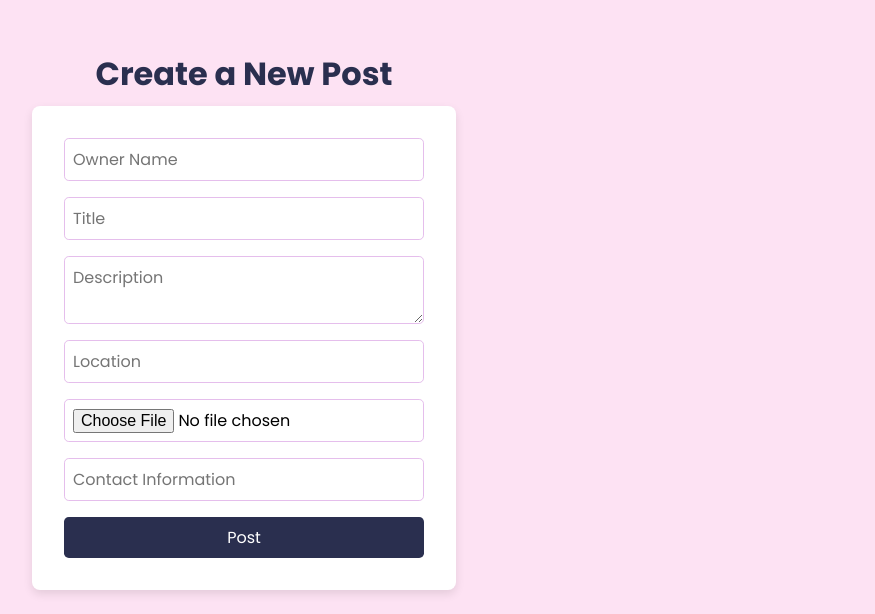
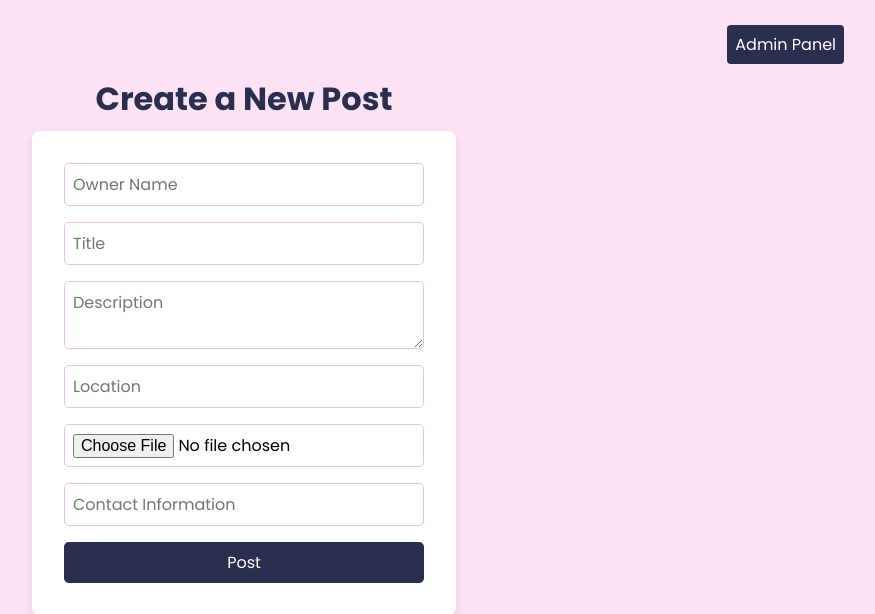
Before and after one commit to adityadhiman-in/questify, a Node server app: page / in a window 1280 px wide. Shown: the part 104-718 px from the top of the page, without its empty margins (396-1271 px from the left). Run offline with Node 20, Linux system fonts and the light colour scheme; the visitor is signed in with stand-in values (Sample User, id 1); some libraries are stand-ins or nearby versions.

Commit message:
admin panel feature implemented successfully

```diff
--- a/server.js
+++ b/server.js
@@ -80,7 +80,7 @@ app.get("/", ensureAuthenticated, async (req, res) => {
   if (user.isAdmin) {
     admin = true;
   }
-  res.render("home", { posts: [] });
+  res.render("home", { posts: [], admin });
 });
 
 // Server configuration
--- a/views/home.ejs
+++ b/views/home.ejs
@@ -1,4 +1,20 @@
-<%- include("partials/header.ejs") %>
+<%- include("partials/header.ejs") %> <% if (admin) { %>
+<div style="text-align: right; margin-right: 2.5rem" class="adminPanel">
+  <li>
+    <a
+      href="/users/admin"
+      style="
+        background-color: #2a2f4f;
+        color: #fff;
+        padding: 0.5rem;
+        border-radius: 0.25rem;
+      "
+      >Admin Panel</a
+    >
+  </li>
+  <% } %>
+</div>
+
 <div class="flexBetween">
   <div class="homeContainer">
     <div class="container my-5">
--- a/views/partials/header.ejs
+++ b/views/partials/header.ejs
@@ -26,6 +26,7 @@
           <li><a href="/users/about">About</a></li>
         </ul>
       </nav>
+
       <nav class="navII">
         <ul>
           <% if (loggedIn) { %>
```
Also changed, not shown: routes/users.js (+6 -19 lines).
